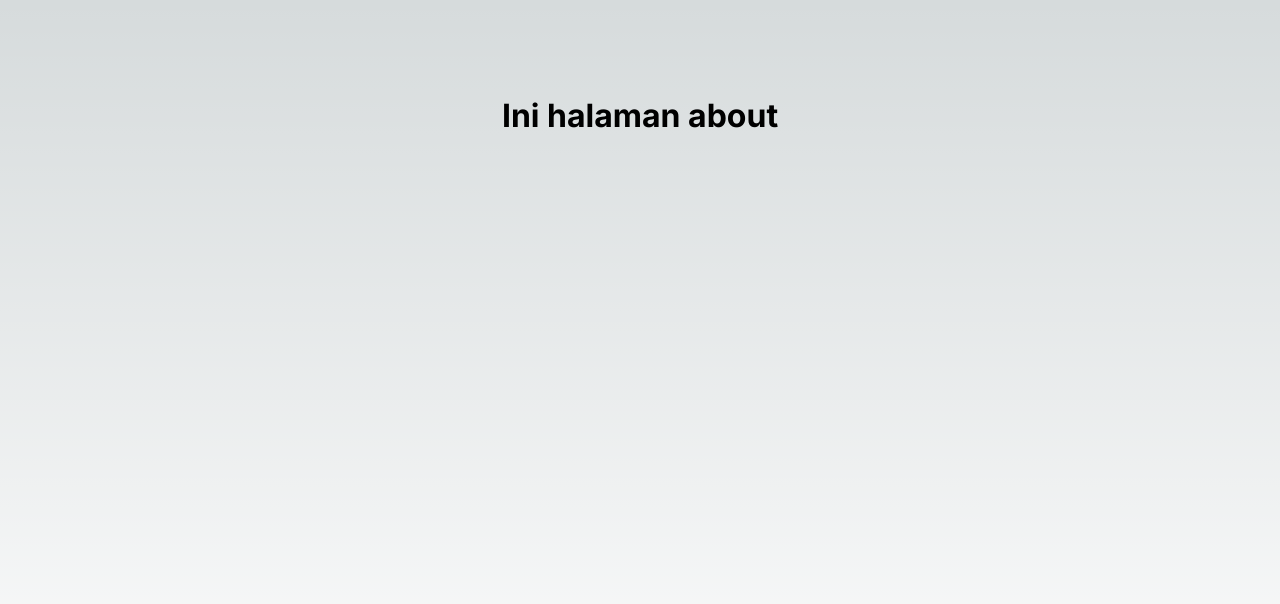
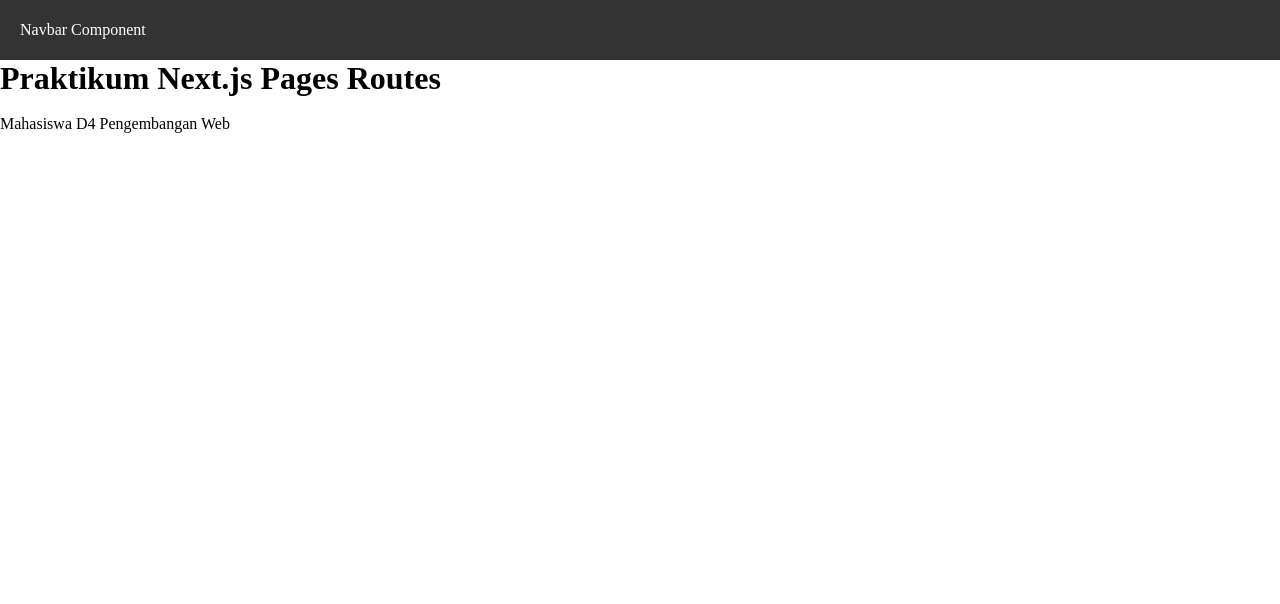
Before and after one commit to Kam141/Framework_2026, a Next.js app in the folder praktikum_3/my-app/: page / in a window 1280 px wide. Shown: the top 604 px of the page. Built offline with nearby package versions, Linux system fonts and the light colour scheme.

Commit message:
jobsheet 3_langkah 5 (Membuat komponen Navbar pada halaman utama)

```diff
--- /dev/null
+++ b/praktikum_3/my-app/src/components/layouts/navbar/index.tsx
@@ -0,0 +1,9 @@
+const Navbar = () => {
+  return (
+  <div className="navbar">
+    <div>Navbar Component </div>
+  </div>
+  );
+};
+
+export default Navbar;
--- a/praktikum_3/my-app/src/pages/index.tsx
+++ b/praktikum_3/my-app/src/pages/index.tsx
@@ -2,19 +2,16 @@
 import Image from 'next/image'
 import { Inter } from 'next/font/google'
 import styles from '@/styles/Home.module.css'
+import Navbar from '@/components/layouts/navbar'
 
 const inter = Inter({ subsets: ['latin'] })
 
 export default function Home() {
   return (
     <>
-      <Head>
-        <title>halaman about</title>
-
-      </Head>
-      <main className={`${styles.main} ${inter.className}`}>
-        <h1>Ini halaman about</h1>
-      </main>
+      <Navbar />
+          <h1>Praktikum Next.js Pages Routes</h1> <br />
+          <p>Mahasiswa D4 Pengembangan Web</p>
     </>
   )
 }
--- a/praktikum_3/my-app/src/styles/globals.css
+++ b/praktikum_3/my-app/src/styles/globals.css
@@ -1,77 +1,4 @@
-:root {
-  --max-width: 1100px;
-  --border-radius: 12px;
-  --font-mono: ui-monospace, Menlo, Monaco, 'Cascadia Mono', 'Segoe UI Mono',
-    'Roboto Mono', 'Oxygen Mono', 'Ubuntu Monospace', 'Source Code Pro',
-    'Fira Mono', 'Droid Sans Mono', 'Courier New', monospace;
 
-  --foreground-rgb: 0, 0, 0;
-  --background-start-rgb: 214, 219, 220;
-  --background-end-rgb: 255, 255, 255;
-
-  --primary-glow: conic-gradient(
-    from 180deg at 50% 50%,
-    #16abff33 0deg,
-    #0885ff33 55deg,
-    #54d6ff33 120deg,
-    #0071ff33 160deg,
-    transparent 360deg
-  );
-  --secondary-glow: radial-gradient(
-    rgba(255, 255, 255, 1),
-    rgba(255, 255, 255, 0)
-  );
-
-  --tile-start-rgb: 239, 245, 249;
-  --tile-end-rgb: 228, 232, 233;
-  --tile-border: conic-gradient(
-    #00000080,
-    #00000040,
-    #00000030,
-    #00000020,
-    #00000010,
-    #00000010,
-    #00000080
-  );
-
-  --callout-rgb: 238, 240, 241;
-  --callout-border-rgb: 172, 175, 176;
-  --card-rgb: 180, 185, 188;
-  --card-border-rgb: 131, 134, 135;
-}
-
-@media (prefers-color-scheme: dark) {
-  :root {
-    --foreground-rgb: 255, 255, 255;
-    --background-start-rgb: 0, 0, 0;
-    --background-end-rgb: 0, 0, 0;
-
-    --primary-glow: radial-gradient(rgba(1, 65, 255, 0.4), rgba(1, 65, 255, 0));
-    --secondary-glow: linear-gradient(
-      to bottom right,
-      rgba(1, 65, 255, 0),
-      rgba(1, 65, 255, 0),
-      rgba(1, 65, 255, 0.3)
-    );
-
-    --tile-start-rgb: 2, 13, 46;
-    --tile-end-rgb: 2, 5, 19;
-    --tile-border: conic-gradient(
-      #ffffff80,
-      #ffffff40,
-      #ffffff30,
-      #ffffff20,
-      #ffffff10,
-      #ffffff10,
-      #ffffff80
-    );
-
-    --callout-rgb: 20, 20, 20;
-    --callout-border-rgb: 108, 108, 108;
-    --card-rgb: 100, 100, 100;
-    --card-border-rgb: 200, 200, 200;
-  }
-}
 
 * {
   box-sizing: border-box;
@@ -85,23 +12,17 @@
   overflow-x: hidden;
 }
 
-body {
-  color: rgb(var(--foreground-rgb));
-  background: linear-gradient(
-      to bottom,
-      transparent,
-      rgb(var(--background-end-rgb))
-    )
-    rgb(var(--background-start-rgb));
-}
-
 a {
   color: inherit;
   text-decoration: none;
 }
 
-@media (prefers-color-scheme: dark) {
-  html {
-    color-scheme: dark;
-  }
+.navbar {
+  width: 100%;
+  height: 60px;
+  background-color: #333;
+  color: white;
+  display: flex;
+  align-items: center;
+  padding: 0 20px;
 }
```
